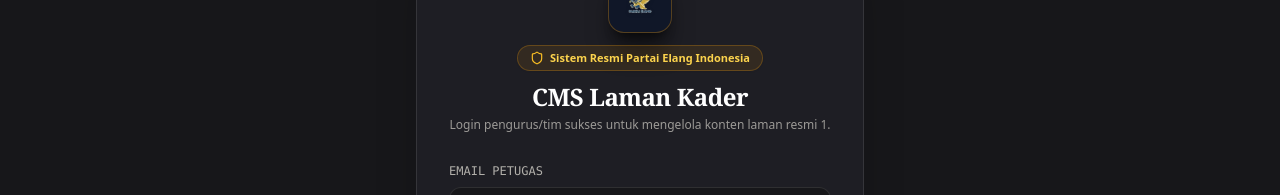
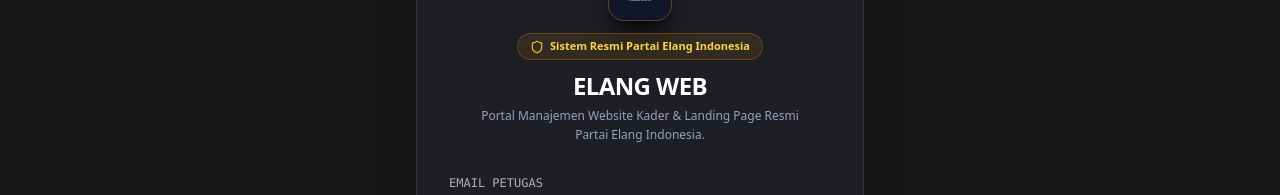
Before and after one commit to ekaprasaja/elang-web, a Next.js app: page /dashboard/1 in a window 1280 px wide. Shown: the part 210-405 px from the top of the page. Built offline with nearby package versions, Linux system fonts and the light colour scheme; no server answers; the database is empty.

Commit message:
fix(ui): standardize login title to ELANG WEB

```diff
--- a/src/components/admin/AdminAuthGuard.tsx
+++ b/src/components/admin/AdminAuthGuard.tsx
@@ -96,8 +96,10 @@ export const AdminAuthGuard: React.FC<AdminAuthGuardProps> = ({
               <Shield className="w-3.5 h-3.5 text-amber-400" />
               <span>Sistem Resmi Partai Elang Indonesia</span>
             </div>
-            <h2 className="font-display font-black text-xl sm:text-2xl text-white tracking-tight">{title}</h2>
-            <p className="text-xs text-[#F0ECE2]/60 mt-1 max-w-sm">{subtitle}</p>
+            <h1 className="text-2xl font-black text-white tracking-tight">ELANG WEB</h1>
+            <p className="text-xs text-slate-400 mt-1 max-w-xs mx-auto leading-relaxed">
+              Portal Manajemen Website Kader &amp; Landing Page Resmi Partai Elang Indonesia.
+            </p>
           </div>
 
           <form onSubmit={handleLogin} className="space-y-4">
```
